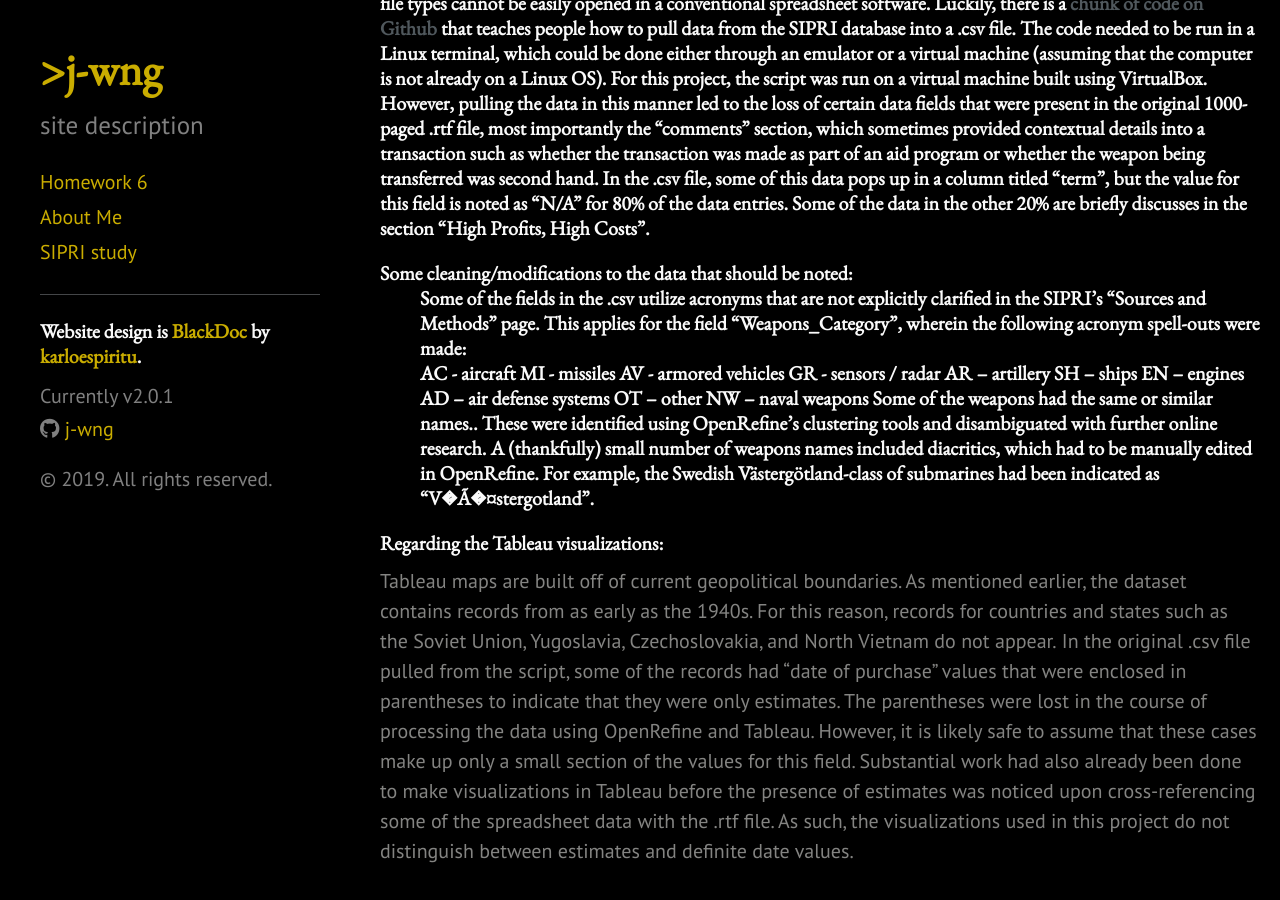
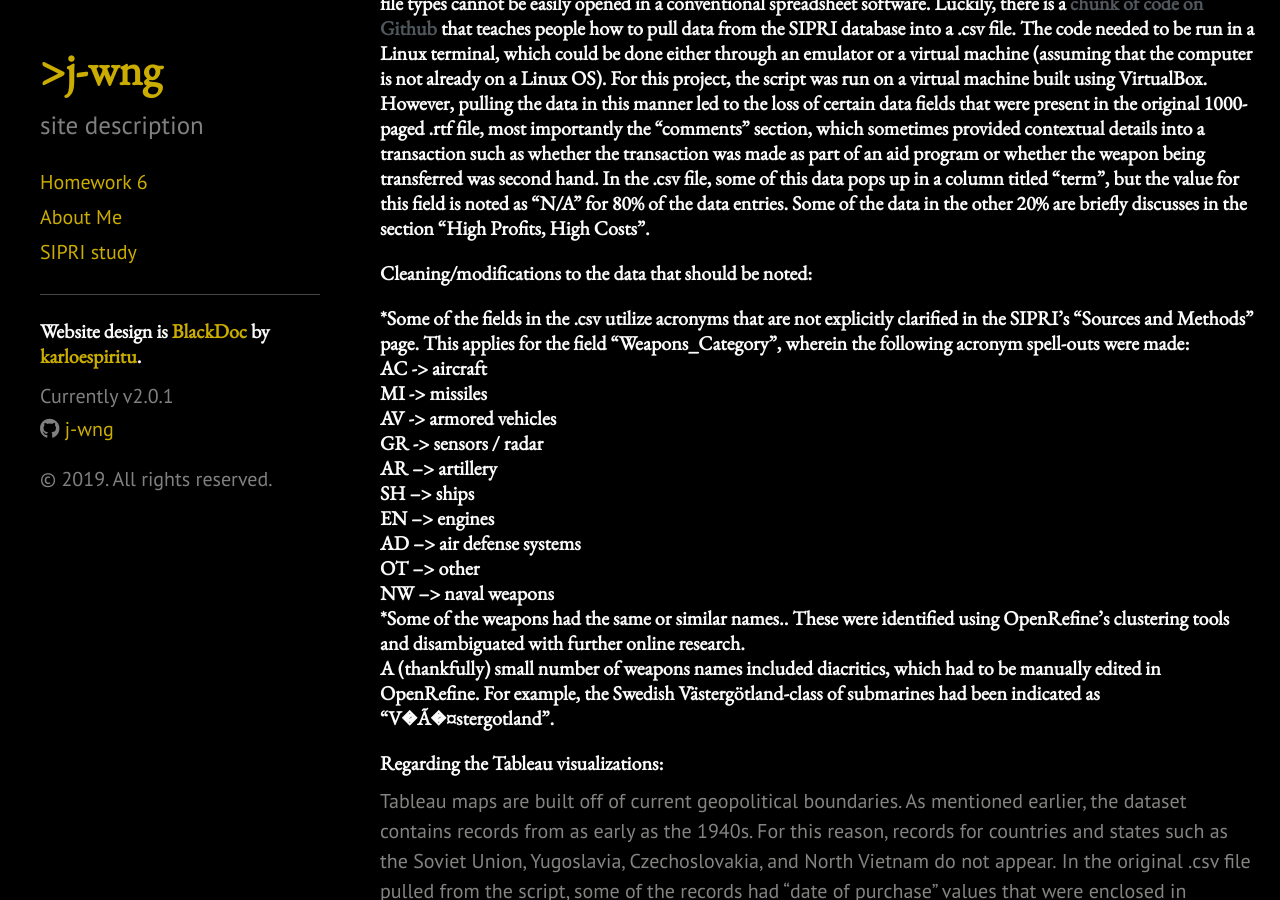
Before and after one commit to j-wng/j-wng.github.io, a Jekyll site: the page built from aboutproject.html, in a window 1280 px wide and 900 px high, scrolled down 546 px. Built offline with Jekyll 4.4.1, drawn with Linux system fonts in a browser that asks for light colours; nearby versions of some CDN libraries.

Commit message:
Update aboutproject.html

```diff
--- a/aboutproject.html
+++ b/aboutproject.html
@@ -41,11 +41,7 @@
   </h5>
 </p>
 
-<ol>
-  <li>
-  <h5>*Newspapers and periodicals<br>*Monographs and annual reference materials<br>*Press releases<br>*The UN Register of Conventional Arms<br>*Defense budget documents</h5>
-  </li>
-</ol>
+<h5>*Newspapers and periodicals<br>*Monographs and annual reference materials<br>*Press releases<br>*The UN Register of Conventional Arms<br>*Defense budget documents</h5>
 
 <p>
   <h5>
@@ -54,24 +50,14 @@
 </p>
 
 <p>
-  <h5>Some cleaning/modifications to the data that should be noted:
-<ol>
-  <li>Some of the fields in the .csv utilize acronyms that are not explicitly clarified in the SIPRI’s “Sources and Methods” page. This applies for the field “Weapons_Category”, wherein the following acronym spell-outs were made:</li>
-    <ul>
-       <li>AC - aircraft</li>
-       <li>MI - missiles</li>
-       <li>AV - armored vehicles</li>
-       <li>GR - sensors / radar</li>
-       <li>AR – artillery</li>
-       <li>SH – ships</li>
-       <li>EN – engines</li>
-       <li>AD – air defense systems</li>
-       <li>OT – other</li>
-       <li>NW – naval weapons</li>
-     </u1>
-   <li>Some of the weapons had the same or similar names.. These were identified using OpenRefine’s clustering tools and disambiguated with further online research.</li>
+
+<h5>Cleaning/modifications to the data that should be noted:</h5>
+<h5>
+  *Some of the fields in the .csv utilize acronyms that are not explicitly clarified in the SIPRI’s “Sources and Methods” page. This applies for the field “Weapons_Category”, wherein the following acronym spell-outs were made:<br>
+    AC -> aircraft<br>MI -> missiles<br>AV -> armored vehicles<br>GR -> sensors / radar<br>AR –> artillery<br>SH –> ships<br>EN –> engines<br>AD –> air defense systems<br>OT –> other<br>NW –> naval weapons<br>
+  *Some of the weapons had the same or similar names.. These were identified using OpenRefine’s clustering tools and disambiguated with further online research.<br>
    <li>A (thankfully) small number of weapons names included diacritics, which had to be manually edited in OpenRefine. For example, the Swedish Västergötland-class of submarines had been indicated as “V�Ã�¤stergotland”.</li>
- </ol>
+
 </p>
 
 <p>
```
